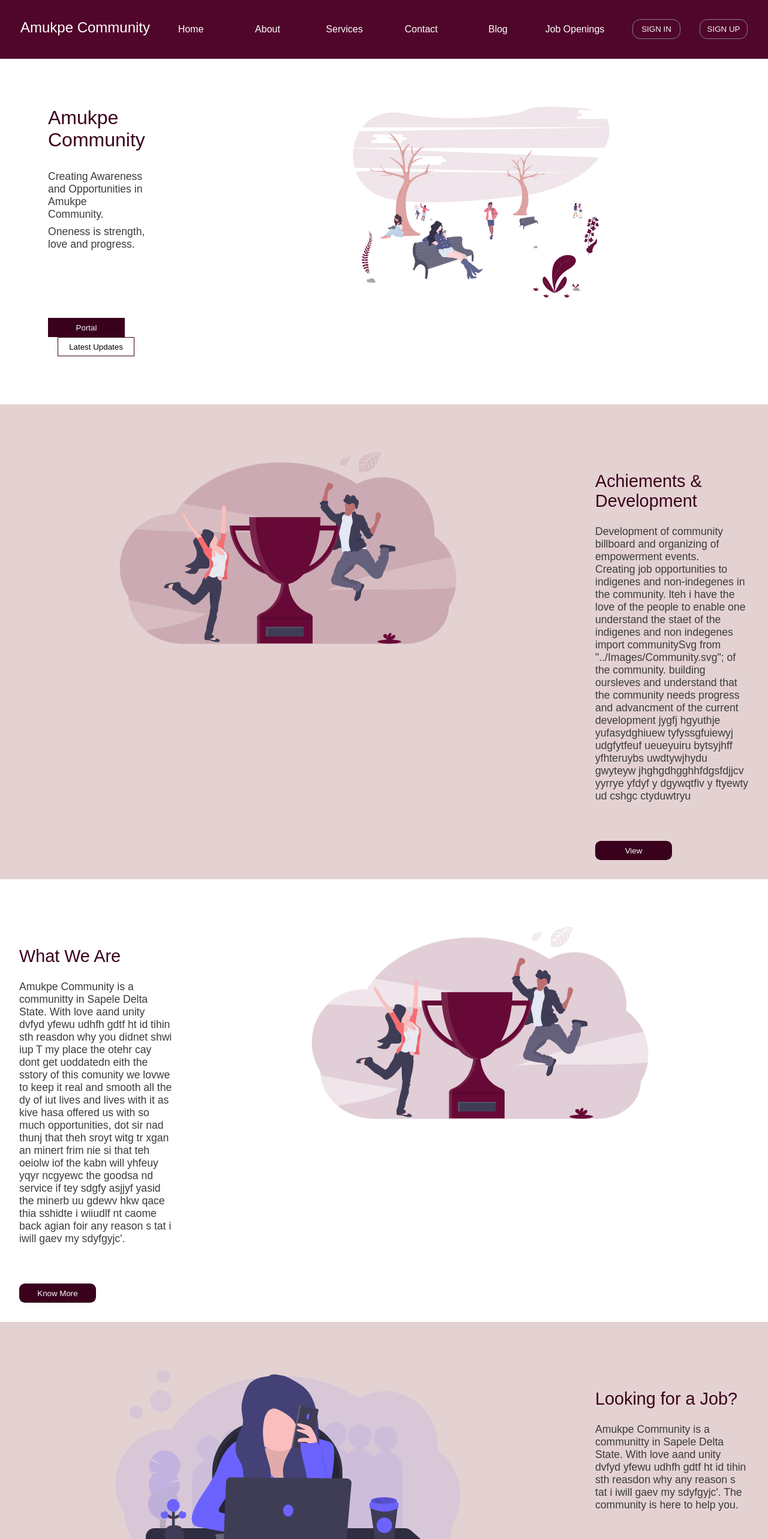
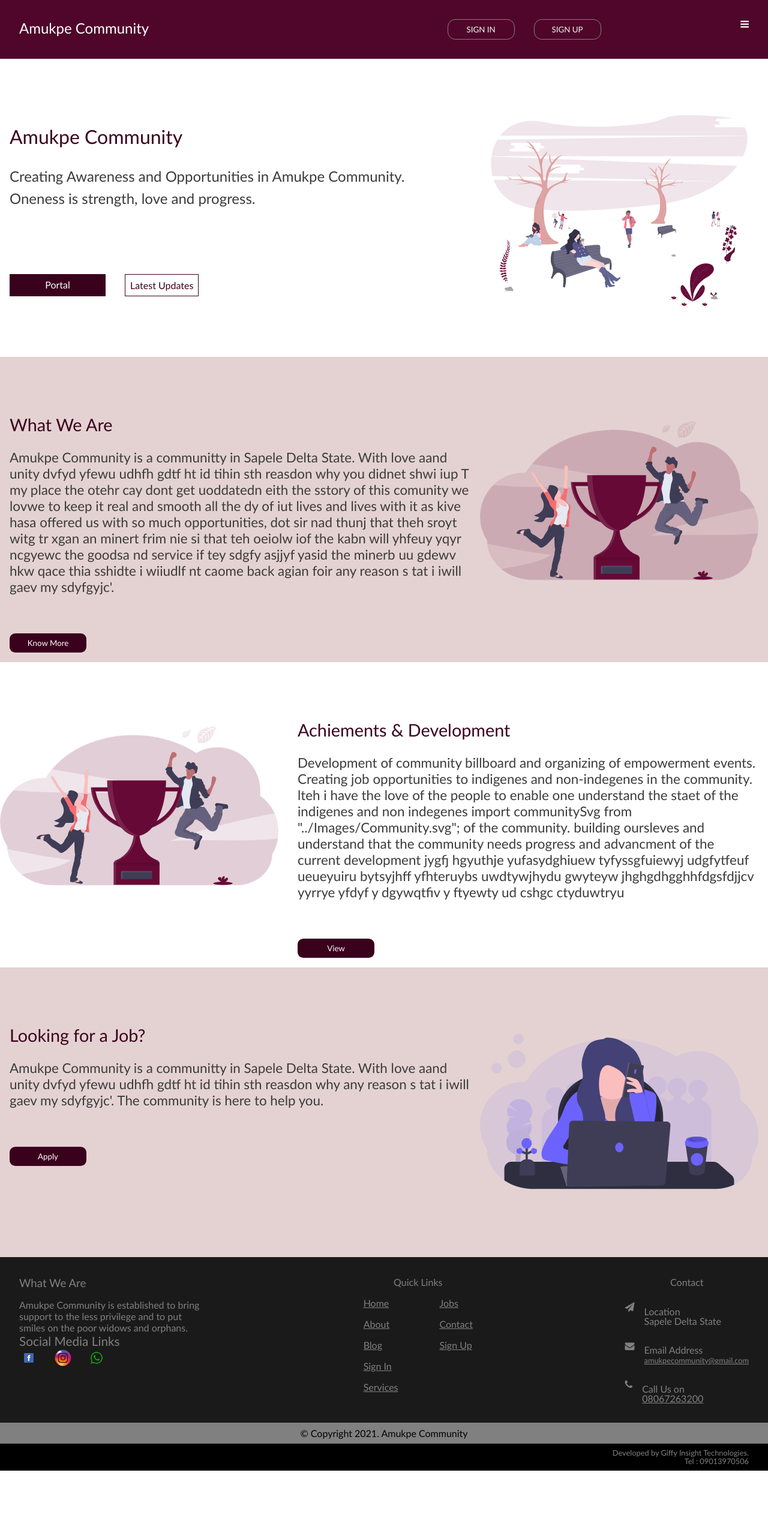
Before and after one commit to giffybae/react-project, a React (Create React App) app: page / in a window 1280 px wide. Shown: the top 2566 px of the page at 60% size. After the commit the page ends 2452 px from the top, so only its background shows below. Built offline with nearby package versions, Linux system fonts and the light colour scheme.

Commit message:
made changes

```diff
--- a/src/App.css
+++ b/src/App.css
@@ -4,7 +4,7 @@
     box-sizing: border-box;
     border: none;
     font-weight: 100;
-    font-family: Arial, Helvetica, sans-serif;
+    font-family: 'Gill Sans', 'Gill Sans MT', Calibri, 'Trebuchet MS', sans-serif;
 }
 
 /* REGISTRATION PAGE */
@@ -13,7 +13,7 @@
     width: fit-content;
     border-radius: .8rem;
     margin: auto;
-    margin-top: 5rem ;
+    padding-top: 10rem ;
     margin-bottom: 5rem;
     overflow: hidden;
     font-family:Arial, Helvetica, sans-serif;
@@ -121,11 +121,11 @@
     width: fit-content;
     border-radius: .8rem;
     margin: auto;
-    margin-top: 10rem ;
+    /* padding-top: 12rem ; */
     margin-bottom: 10rem;
-    border: 1px solid #3a011d;
-    padding: 5rem;
-    overflow: hidden;
+    /* border: 1px solid #3a011d; */
+    padding: 10rem 5rem 5rem 5rem;
+    /* overflow: hidden; */
     font-family:Arial, Helvetica, sans-serif;
 }
 
@@ -161,6 +161,7 @@
     .registration-container {
         flex-direction: column-reverse;
         width: 100%;
+        padding-top: 6rem;
         margin-top: .1rem;
         margin-bottom: 2rem;
     }
@@ -195,10 +196,12 @@
 /* HEADER SECTION */
 .page-header {
     display: flex;
-    justify-content: space-around;
+    justify-content: space-between;
     background-color: #50062a;
     padding: 2rem 2rem;
     color: white;
+    position: fixed;
+    width: 100%;
 }
 
 .nav-list {
@@ -208,15 +211,17 @@
     display: inline-block;
     padding: .5rem;
     text-align: center;
-    width: 8rem;
+    width: 6rem;
+    margin-right: 1rem;
 }
 .nav-list ul li:hover {
     background-color: #3a011d;
+    box-shadow: 1px 1px 5px black;
 }
 
 .sign-btn button {
     margin-left: 2rem;
-    width: 5rem;
+    width: 7rem;
     text-align: center;
     padding: .5rem .5rem;
     background: transparent;
@@ -231,17 +236,70 @@
     color: black;
 }
 
+.menu-header {
+    position: fixed;
+    background-color: #50062a;
+    padding: 1rem;
+    top: 0;
+    left: 0;
+    width: 50%;
+    z-index: 5;
+    height: 100vh;
+}
+.header-menuMask {display: none;}
+
+.header-menuMask {
+    position: fixed;
+    top: 0;
+    left: 0;
+    background-color: black;
+    width: 100%;
+    z-index: 3;
+    opacity: .1;
+    height: 100vh;
+}
+
+.menu-header ul li {
+    list-style: none;
+    margin-bottom: 3rem;
+    border-bottom: 2px solid grey;
+    padding: .5rem;
+    border-radius: .5rem;
+    border-left: 1px solid grey;
+}
+.menu-header ul li:hover {
+    box-shadow: 2px 2px 5px grey;
+
+}
+.menu-header{display: none;}
+.header-bar {display: none;}
+
+/* REPONSIVENESS FOR HEADER */
+@media (max-width:1350px) {
+    .header-menu {display: none;}
+    .menu-header {display: block;}
+    .header-bar{display: block;}
+    .header-menuMask{display: block;}
+}
+
+@media (max-width:700px) {
+    .sign-btn{display: none;}
+}
+
 
 
 /* HOMEPAGE */
 .banner {
     display: flex;
-    /* justify-content: space-around; */
+    justify-content: space-between;
     color: whitesmoke;
+    padding-top: 7rem;
 }
 
 .banner-content {
-   margin: 5rem 5rem;
+   margin: 5rem 0rem 5rem 0rem;
+   padding: 1rem;
+
 }
 
 .banner-content h1 {
@@ -251,7 +309,7 @@
 }
 
 .banner-content p {
-    font-size: 1.1rem;
+    font-size: 1.5rem;
     margin-top: .5rem;
     color: rgb(59, 59, 59);
 }
@@ -259,18 +317,21 @@
 .community-svg img {
     width: 50rem;
     height: 20rem;
-    margin: 5rem 5rem;
+    margin: 5rem 0rem 5rem 0rem;
+    padding-right: 1rem;
 }
 
 .banner-btn {
     margin-top: 7rem;
+    display: flex;
 }
 
 .portal-btn {
     background-color: #3a011d;
-    width: 8rem;
-    color: whitesmoke;
-    height: 2rem;
+    width: 10rem;
+    color: white;
+    padding: .5rem .5rem;
+    text-align: center;
 }
 
 .portal-btn:hover {
@@ -280,10 +341,11 @@
 }
 .latest-update-btn {
     background: transparent;
-    width: 8rem;
-    height: 2rem;
+    width: fit-content;
+    padding: .5rem .5rem;
+    text-align: center;
     border: 1px solid #3a011d;
-    margin-left: 1rem;
+    margin-left: 2rem;
 }
 .latest-update-btn:hover {
     background: #3a011d;
@@ -293,12 +355,13 @@
 /*HOMEPAGE ACHIEVEMENTS SECTION */
 .achievement-banner {
     display: flex;
-    background-color: rgb(228, 210, 210);
+    justify-content: space-between;
+    background-color: white;
 }
 
 .achievement-content {
     margin-top: 5rem;
-    padding: 2rem;
+    padding: 1rem ;
 }
 
 .achievement-content h3 {
@@ -308,7 +371,7 @@
 }
 
 .achievement-content p {
-    font-size: 1.1rem;
+    font-size: 1.4rem;
     color:rgb(59, 59, 59);
 }
 
@@ -328,14 +391,49 @@
 }
 .about-banner {
     display: flex;
-    background-color: white;
+    justify-content: space-between;
+    background: rgb(228, 210, 210);
 }
 
 .job-banner {
     display: flex;
+    justify-content: space-between;
     background-color: rgb(228, 210, 210);
+
+
+
 }
 
+/* RESPONSIVENESS FOR HOMEPAGE */
+@media (max-width:1450px) {
+    .community-svg img {
+        width:30rem;
+    }
+
+}
+
+@media(max-width:1120px) {
+    .community-svg img {
+        width:20rem
+    }
+}
+
+@media (max-width:950px) {
+    .banner,.about-banner,.job-banner {
+        flex-direction: column;
+    }
+    .achievement-banner {flex-direction: column-reverse;}
+    .banner-content,.achievement-content{width:100%; padding-left: 1rem; margin-top: 1rem; }
+    .community-svg img {width: 100%;margin: 1rem 0rem 1rem 0rem;padding: 1rem;}
+}
+
+@media(max-width:370px) {
+    .banner-btn{flex-direction: column; margin-top: 1rem;}
+    .latest-update-btn{margin-left: 0rem; margin-top: 1rem; width: fit-content;}
+    .portal-btn{width:8rem}
+
+
+}
 
 /* FOOTER SECTION */
 /* FOOTER SECTION */
@@ -433,7 +531,7 @@
     padding: 1rem;
     background-color: whitesmoke;
     border-radius: .6rem;
-    padding: 1rem 1rem 1rem 1rem;
+    padding: 10rem 1rem 1rem 1rem;
     margin: auto;
     width: fit-content;
     border-radius: .8rem;
@@ -467,7 +565,7 @@
     border-radius: 1.2rem;
 }
 
-.userNavList {
+.header-menu.userNavList {
     margin-top: 2rem;
 }
 
@@ -545,10 +643,10 @@
 .job-viewMore {
     margin-top: 2rem;
     margin-left: 1rem;
-    width: 15rem;
+    width: fit-content;
     text-align: center;
     border-radius: .5rem;
-    padding: .5rem .5rem;
+    padding: .8rem;
     cursor: pointer;
     background-color: #c07b9cbb;
 }
@@ -677,7 +775,7 @@
 }
 
 /* HMABURGER MENU */
-.fa-bars {display: none;}
+.dashboard-menu {display: none;}
 .menuMask{display: none;}
 .hamburger-menu {
     position: fixed;
@@ -715,12 +813,12 @@
 }
 
 @media (max-width:800px) {
-    .fa-bars{display: block;}
+    .dashboard-menu{display: block;}
     .dashboardNav {display: none;}
     .page-header {justify-content: space-between;}
     .userNav{display: none;}
     .dashboard-component{flex-direction: column;
-    margin: 0rem; width: 100%;}
+    margin: 0rem;padding-top: 2rem; width: 100%;}
     .dash-component{flex-direction: column;}
     .mainDashboard{width: 100%; margin-top: 1rem;}
     .user-active{display: none;}
@@ -731,7 +829,7 @@
         display: block;
         display: flex;
         margin-bottom: 1rem;
-        padding: 1rem;
+        padding: 7rem 1rem 1rem 1rem;
     }
     .user-name {
         margin-top: 1rem;
@@ -747,9 +845,27 @@
     .job-details{width: 100%;
         margin-top: 2rem;
     }
+    .settings{width: 100%;margin-top: 1rem;}
     .resume {
         width: 100%;
         margin-top: 1rem;
     }
     .profile{width: 100%;margin-top: 1rem;}
 }
+
+/* -----------ABOUT PAGE------- */
+.community-about {
+    padding: 8rem 1rem 1rem 1rem;
+    display: flex;
+    justify-content: space-between;
+}
+
+.about-svg img{
+    width: 40rem;
+    height: 20rem;
+    margin-top: 5rem;
+}
+@media(max-width:1100px) {
+    .community-about{flex-direction: column;}
+    .about-svg img {width: 100%;}
+}
--- a/src/components/dashboard.js
+++ b/src/components/dashboard.js
@@ -375,7 +375,7 @@ const Dashboard = () => {
                 <div>
                     <nav>
                         <div onClick={() => setShowMenu(!showMenu)}>
-                        <span className="fa fa-bars"></span>
+                        <span className="fa fa-bars dashboard-menu"></span>
                         </div>
                         {menuMask}
                         {menu}
--- a/src/components/footer.js
+++ b/src/components/footer.js
@@ -10,7 +10,7 @@ const Footer = () => {
         <section >
             <div className="footer-section">
             <div className="footer-content">
-                <h3>What We Are</h3>
+                <h3 style={{marginBottom:"1rem"}}>What We Are</h3>
                 <p style={{paddingRight: "1rem"}}>
                     Amukpe Community is established to bring support to the less privilege and to put smiles on
                     the poor widows and orphans.
@@ -30,23 +30,23 @@ const Footer = () => {
                     <div>
                         <ul>
                             <li>
-                                <a href="/home">Home</a>
+                                <a href="/">Home</a>
                             </li>
 
                             <li>
-                                <a href="/home">About</a>
+                                <a href="/about">About</a>
                             </li>
 
                             <li>
-                                <a href="/home">Blog</a>
+                                <a href="/blog">Blog</a>
                             </li>
 
                             <li>
-                                <a href="/home">Sign In</a>
+                                <a href="/login">Sign In</a>
                             </li>
 
                             <li>
-                                <a href="/home">Job Openings</a>
+                                <a href="/services">Services</a>
                             </li>
                         </ul>
                     </div>
@@ -55,20 +55,18 @@ const Footer = () => {
                         <ul>
 
                             <li>
-                                <a href="/home">Jobs</a>
+                                <a href="/jobopenings">Jobs</a>
                             </li>
 
                             <li>
-                                <a href="/home">Contact</a>
+                                <a href="/contact">Contact</a>
                             </li>
 
                             <li>
-                                <a href="/home">Sign Up</a>
+                                <a href="/registration">Sign Up</a>
                             </li>
 
-                            <li>
-                                <a href="/home">Support</a>
-                            </li>
+
                         </ul>
                     </div>
                 </div>
--- a/src/components/forgotPassword.js
+++ b/src/components/forgotPassword.js
@@ -21,14 +21,14 @@ const ForgotPassword = () => {
                     <div>
                         <ul>
                             <li>
-                                <Link style={{textDecoration:"none", color:"white"}} to="/home"><span className="fa fa-home"></span>&nbsp;Back Home</Link>
+                                <Link style={{textDecoration:"none", color:"white"}} to="/"><span className="fa fa-home"></span>&nbsp;Back Home</Link>
                             </li>
                         </ul>
                     </div>
                 </div>
             </div>
             <div className="forgotPassword-container">
-                <p>Forgot your password?</p>
+                <p style={{fontSize:"1.5rem"}}>Forgot your password?</p>
                 <p style={{marginTop:"1rem"}}>Enter your Email Address below to reset your Password.</p>
 
                     <input className="forgotpass" type="text" placeholder="Email Address" ></input>
--- a/src/components/header.js
+++ b/src/components/header.js
@@ -1,18 +1,58 @@
-import React from 'react';
+import React, {useState} from 'react';
 import { Link } from "react-router-dom";
 
 
 
 
+
 const Header = () => {
+
+    const [showMenu, setShowMenu] = useState(false)
+
+    let menu
+    let menuMask
+    if(showMenu) {
+        menu = <div className="menu-header">
+           <ul>
+               <li>
+                   <Link style={{textDecoration:"none", color:"white"}} to="/">Home</Link>
+               </li>
+               <li>
+                    <Link style={{textDecoration:"none", color:"white"}} to="/about">About</Link>
+                </li>
+                <li>
+                    <Link to="/services" style={{textDecoration:"none", color:"white"}}>Services</Link>
+                </li>
+                <li>
+                    <Link to="/contact" style={{textDecoration:"none", color:"white"}}>Contact</Link>
+                </li>
+                <li>
+                    <Link style={{textDecoration:"none", color:"white"}} to="/jobopenings">Jobs Openings</Link>
+                </li>
+
+                <li>
+                    <Link style={{textDecoration:"none", color:"white"}} to="/blog">Blog</Link>
+                </li>
+                <li>
+                    <Link style={{textDecoration:"none", color:"white"}} to="/registration">Sign Up</Link>
+                </li>
+                <li>
+                    <Link style={{textDecoration:"none", color:"white"}} to="/login">Sign In</Link>
+                </li>
+           </ul>
+        </div>
+
+       menuMask = <div className="header-menuMask" onClick={() => setShowMenu(false)}></div>
+    }
+
     return (
         <section className="page-header">
             <div>
-                <h1>Amukpe Community</h1>
+                <Link style={{color:"white", textDecoration:"none"}} to="/"><h1>Amukpe Community</h1></Link>
             </div>
 
             <div className="nav-list">
-                <div>
+                <div className="header-menu">
                     <ul>
                         <li>
                             <Link  to="/" style={{textDecoration:"none", color:"white"}}>Home</Link>
@@ -30,17 +70,28 @@ const Header = () => {
                         <Link  to="/blog" style={{textDecoration:"none", color:"white"}}>Blog</Link>
                         </li>
                         <li>
-                        <Link  to="/jobopenings" style={{textDecoration:"none", color:"white"}}>Job Openings</Link>
+                        <Link  to="/jobopenings" style={{textDecoration:"none", color:"white"}}>Jobs</Link>
                         </li>
                     </ul>
                 </div>
 
-                <div className="sign-btn">
-                    <Link style={{textDecoration:"none", color:"white"}} to="/login"><button>SIGN IN</button></Link>
-                    <Link style={{textDecoration:"none", color:"white"}} to="/registration"><button>SIGN UP</button></Link>
+            </div>
 
+            <div className="sign-btn">
+                <Link style={{textDecoration:"none", color:"white"}} to="/login"><button>SIGN IN</button></Link>
+                <Link style={{textDecoration:"none", color:"white"}} to="/registration"><button>SIGN UP</button></Link>
+
+            </div>
+
+            <div>
+                    <nav>
+                        <div onClick={() => setShowMenu(!showMenu)}>
+                        <span className="fa fa-bars header-bar"></span>
+                        </div>
+                        {menuMask}
+                        {menu}
+                    </nav>
                 </div>
-            </div>
 
 
         </section>
--- a/src/components/homepage.js
+++ b/src/components/homepage.js
@@ -62,9 +62,7 @@ const Jobs = () => {
     return (
         <section>
             <div className="job-banner">
-                <div className="community-svg">
-                        <img alt="#" src={jobSvg}></img>
-                </div>
+
 
                 <div className="achievement-content">
                     <h3>Looking for a Job?</h3>
@@ -77,6 +75,10 @@ const Jobs = () => {
                     <button className="view">Apply</button>
                 </div>
 
+                <div className="community-svg">
+                        <img alt="#" src={jobSvg}></img>
+                </div>
+
 
             </div>
         </section>
@@ -86,16 +88,17 @@ const Jobs = () => {
 
 const Homepage = () => {
     return (
-        <section>
+        <section className="hompage-section">
             <div className="banner">
                 <div className="banner-content">
                     <h1>Amukpe Community</h1>
                     <p>Creating Awareness and Opportunities in Amukpe Community. </p>
                     <p>{motto}</p>
+
                     <div className="banner-btn">
 
-                    <button className="portal-btn">Portal</button>
-                        <Link  to="/blog" style={{textDecoration:"none", color:"white"}}><button className="latest-update-btn">Latest Updates</button></Link>
+                        <Link  style={{color:"white",textDecoration:"none"}} className="portal-btn" to="/login">Portal</Link>
+                        <Link  to="/blog" style={{color:"#3a011d", textDecoration:"none"}} className="latest-update-btn">Latest Updates</Link>
                     </div>
                 </div>
 
@@ -105,8 +108,8 @@ const Homepage = () => {
 
 
             </div>
+            <About/>
             <Achievements/>
-            <About/>
             <Jobs/>
         </section>
     )
--- a/src/components/login.js
+++ b/src/components/login.js
@@ -14,7 +14,7 @@ const Login = () => {
 
             <div className="page-header">
                 <div>
-                    <Link style={{textDecoration:"none", color:"white"}} to="/"><h1>Amukpe Community</h1></Link>
+                    <Link style={{textDecoration:"none", color:"white"}} to="/"><h3>Amukpe Community</h3></Link>
                 </div>
 
                 <div className="nav-list">
@@ -49,7 +49,7 @@ const Login = () => {
                     </div>
 
                     <div>
-                        <a style={{textDecoration:"none"}} href="/"><p className="forgot-pw">Forgot password? </p></a>
+                        <a style={{textDecoration:"none"}} href="/forgotpassword"><p className="forgot-pw">Forgot password? </p></a>
 
                         <button className="continue-btn">Continue</button>
                         <p className="new-member">New Member?</p>
```
Also changed, not shown: src/App.js (+8 -6 lines), src/components/about.js (+10 -3 lines), src/components/contact.js (+7 -2 lines).
